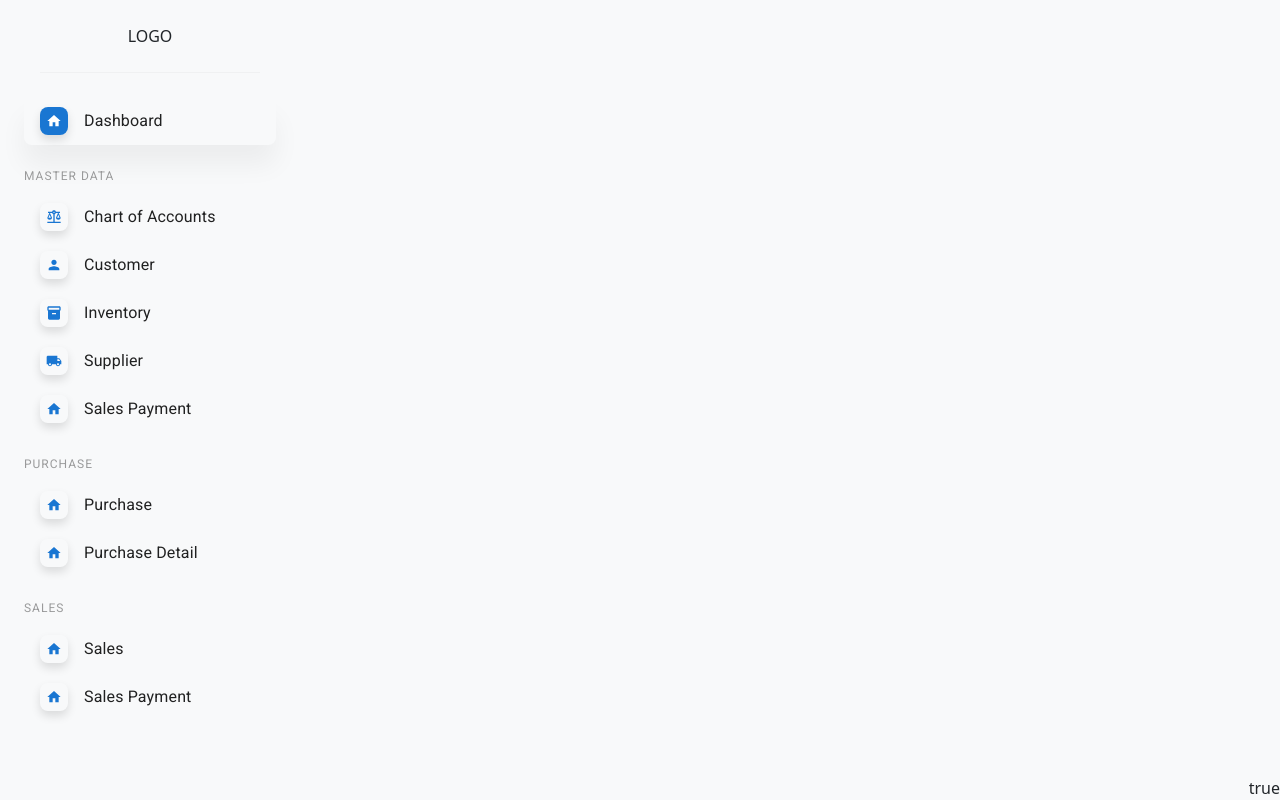
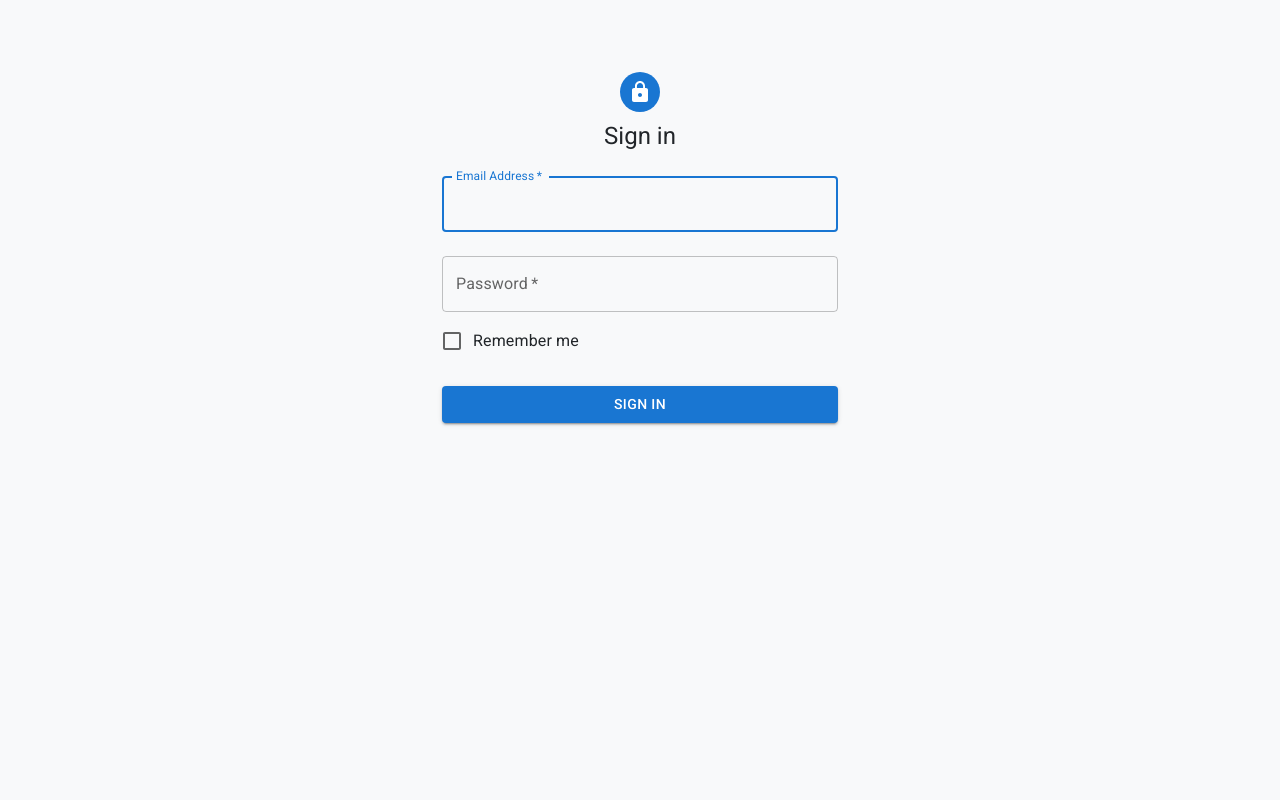
Before and after one commit to AchLim/BlueWashWeb, a React (Vite) app: page /admin-login in a window 1280 px wide. Built offline with nearby package versions, Linux system fonts and the light colour scheme.

Commit message:
create login

```diff
--- a/src/App.tsx
+++ b/src/App.tsx
@@ -1,6 +1,5 @@
 import { Route, Routes } from "react-router-dom";
-import SideBar from "./components/sidebar/SideBar";
-import { Box, Container } from "@mui/material";
+
 import "./App.css";
 import "./assets/css/index.tsx";
 import "@fontsource/roboto/300.css";
@@ -9,49 +8,29 @@ import "@fontsource/roboto/500.css";
 import "@fontsource/roboto/700.css";
 import Dashboard from "./components/pages/Dashboard.tsx";
 import ContextProviders from "./components/contexts/ContextProviders.tsx";
-import { useIsSideBarDisplay } from "./components/contexts/SideBarOpenContext.tsx";
+import ChartOfAccountForm from "./components/pages/ChartOfAccountForm.tsx";
+import AdminLayout from "./components/pages/AdminLayout.tsx";
+import LogIn from "./components/pages/LogIn.tsx";
 
 const App = () => {
-  const isSideBarDisplay = useIsSideBarDisplay();
-
   return (
     <ContextProviders>
-      <div
-        style={{ position: "fixed", bottom: 0, right: 0 }}
-        className="findme"
-        onClick={() => console.log(isSideBarDisplay, "testestes")}
-      >
-        {isSideBarDisplay ? "true" : "false"}
-      </div>
-      <Box>
-        <Box
-          position={"fixed"}
-          top={0}
-          bottom={0}
-          width={300}
-          overflow={"auto"}
-          {...(isSideBarDisplay
-            ? { sx: { left: { xs: "-300px", sm: 0 } } }
-            : { sx: { left: { xs: 0, sm: "-300px" } } })}
-        >
-          <SideBar />
-        </Box>
-        <Box
-          {...(isSideBarDisplay
-            ? { sx: { pl: { xs: 0, sm: "300px" } } }
-            : { sx: { pl: { xs: "300px", sm: 0 } } })}
-        >
-          <Container>
       <Routes>
-              <Route path="/">
+        <Route path="admin-login" element={<LogIn />} />
+        <Route path="/" element={<AdminLayout />}>
           <Route index element={<Dashboard />} />
           <Route path="dashboard" element={<Dashboard />} />
+          <Route path="master-data">
+            <Route
+              path="chart-of-account-form"
+              element={<ChartOfAccountForm />}
+            />
+            <Route path="customer" element={<div>customer</div>} />
+          </Route>
+
           {/* <Route path="bank/insert" element={<BankInsert />} /> */}
         </Route>
       </Routes>
-          </Container>
-        </Box>
-      </Box>
     </ContextProviders>
   );
 };
--- /dev/null
+++ b/src/components/pages/AdminLayout.tsx
@@ -0,0 +1,43 @@
+import SideBar from "../sidebar/SideBar";
+import { Box, Container } from "@mui/material";
+import { useIsSideBarDisplay } from "../contexts/SideBarOpenContext.tsx";
+import { Outlet } from "react-router-dom";
+const AdminLayout = () => {
+  const isSideBarDisplay = useIsSideBarDisplay();
+  return (
+    <>
+      <div
+        style={{ position: "fixed", bottom: 0, right: 0 }}
+        className="findme"
+        onClick={() => console.log(isSideBarDisplay, "testestes")}
+      >
+        {isSideBarDisplay ? "true" : "false"}
+      </div>
+      <Box>
+        <Box
+          position={"fixed"}
+          top={0}
+          bottom={0}
+          width={300}
+          overflow={"auto"}
+          {...(isSideBarDisplay
+            ? { sx: { left: { xs: "-300px", sm: 0 } } }
+            : { sx: { left: { xs: 0, sm: "-300px" } } })}
+        >
+          <SideBar />
+        </Box>
+        <Box
+          {...(isSideBarDisplay
+            ? { sx: { pl: { xs: 0, sm: "300px" } } }
+            : { sx: { pl: { xs: "300px", sm: 0 } } })}
+        >
+          <Container>
+            <Outlet />
+          </Container>
+        </Box>
+      </Box>
+    </>
+  );
+};
+
+export default AdminLayout;
--- /dev/null
+++ b/src/components/pages/ChartOfAccountForm.tsx
@@ -0,0 +1,21 @@
+import { Box, Breadcrumbs, Typography } from "@mui/material";
+import Header from "../header/Header";
+
+const ChartOfAccountForm = () => {
+  return (
+    <>
+      <Header title="Dashboard" />
+      <Box paddingBlock={1}>
+        <Breadcrumbs aria-label="breadcrumb">
+          <Typography color="text.disabled">pages</Typography>
+          <Typography color="text.disabled">Master Data</Typography>
+          <Typography color="text.primary">Chart Of Account</Typography>
+          <Typography color="text.primary">Form</Typography>
+        </Breadcrumbs>
+      </Box>
+      <Box>Chart Of Account Form</Box>
+    </>
+  );
+};
+
+export default ChartOfAccountForm;
--- /dev/null
+++ b/src/components/pages/LogIn.tsx
@@ -0,0 +1,80 @@
+import { Lock } from "@mui/icons-material";
+import {
+  Avatar,
+  Box,
+  Button,
+  Checkbox,
+  Container,
+  FormControlLabel,
+  Grid,
+  Link,
+  Stack,
+  TextField,
+  Typography,
+} from "@mui/material";
+
+const LogIn = () => {
+  const handleSubmit = (event: React.FormEvent<HTMLFormElement>) => {
+    event.preventDefault();
+    const data = new FormData(event.currentTarget);
+    console.log({
+      email: data.get("email"),
+      password: data.get("password"),
+    });
+  };
+  return (
+    <Container component="main" maxWidth="xs">
+      <Box
+        sx={{
+          marginTop: 8,
+          display: "flex",
+          flexDirection: "column",
+          alignItems: "center",
+        }}
+      >
+        <Avatar sx={{ m: 1, bgcolor: "primary.main" }}>
+          <Lock />
+        </Avatar>
+        <Typography component="h1" variant="h5">
+          Sign in
+        </Typography>
+        <Box component="form" onSubmit={handleSubmit} noValidate sx={{ mt: 1 }}>
+          <TextField
+            margin="normal"
+            required
+            fullWidth
+            id="email"
+            label="Email Address"
+            name="email"
+            autoComplete="email"
+            autoFocus
+          />
+          <TextField
+            margin="normal"
+            required
+            fullWidth
+            name="password"
+            label="Password"
+            type="password"
+            id="password"
+            autoComplete="current-password"
+          />
+          <FormControlLabel
+            control={<Checkbox value="remember" color="primary" />}
+            label="Remember me"
+          />
+          <Button
+            type="submit"
+            fullWidth
+            variant="contained"
+            sx={{ mt: 3, mb: 2 }}
+          >
+            Sign In
+          </Button>
+        </Box>
+      </Box>
+    </Container>
+  );
+};
+
+export default LogIn;
--- a/src/components/sidebar/SideBar.tsx
+++ b/src/components/sidebar/SideBar.tsx
@@ -30,7 +30,10 @@ const SideBar = () => {
           <Typography variant="overline" color={"text.disabled"}>
             MASTER DATA
           </Typography>
-          <SideBarLinkButton icon={Balance} linkTo={"/"}>
+          <SideBarLinkButton
+            icon={Balance}
+            linkTo={"/master-data/chart-of-account-form"}
+          >
             Chart of Accounts
           </SideBarLinkButton>
           <SideBarLinkButton icon={Person} linkTo={"/"}>
```
Lines whose indentation alone changed are shown as unchanged.
